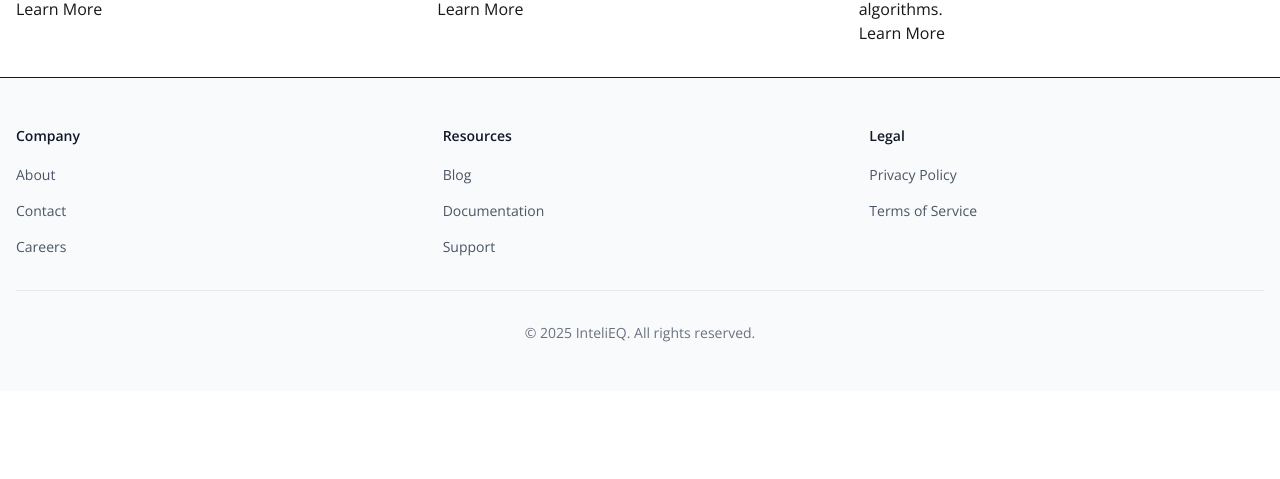
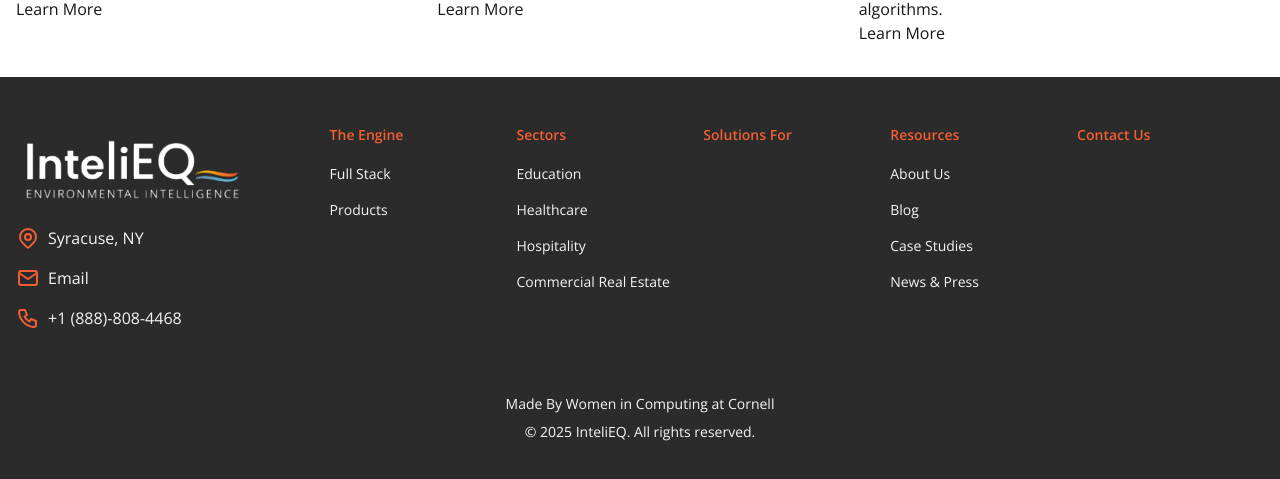
Before and after one commit to cyweng03/InteliEQ, a Next.js app: page / in a window 1280 px wide. Shown: the part 699-1178 px from the top of the page. Before the commit the page ends 1090 px from the top, so only its background shows below. Built offline with nearby package versions, Linux system fonts and the light colour scheme.

Commit message:
update footer

```diff
--- a/src/app/components/Footer.tsx
+++ b/src/app/components/Footer.tsx
@@ -1,47 +1,77 @@
 import Link from 'next/link';
+import logo from '../assets/InteliEQLogo.png'
 
 export default function Footer() {
   const footerSections = [
     {
-      title: 'Company',
+      title: 'The Engine',
       links: [
-        { name: 'About', path: '/about' },
-        { name: 'Contact', path: '/contact' },
-        { name: 'Careers', path: '/careers' },
+        { name: 'Full Stack', path: '/engine/full-stack' },
+        { name: 'Products', path: '/engine/products' },
       ],
+    },
+    {
+      title: 'Sectors',
+      links: [
+        { name: 'Education', path: '/sectors/education' },
+        { name: 'Healthcare', path: '/sectors/healthcare' },
+        { name: 'Hospitality', path: '/sectors/hospitality' },
+        { name: 'Commercial Real Estate', path: '/sectors/commercial-real-estate' },
+      ],
+    },
+    {
+      title: 'Solutions For',
+      path: '/solutions',
+      links: []
     },
     {
       title: 'Resources',
       links: [
-        { name: 'Blog', path: '/blog' },
-        { name: 'Documentation', path: '/docs' },
-        { name: 'Support', path: '/support' },
+        { name: 'About Us', path: '/resources/about-us' },
+        { name: 'Blog', path: '/resources/blog' },
+        { name: 'Case Studies', path: '/resources/case-studies' },
+        { name: 'News & Press', path: '/resources/news-press' },
       ],
     },
     {
-      title: 'Legal',
-      links: [
-        { name: 'Privacy Policy', path: '/privacy' },
-        { name: 'Terms of Service', path: '/terms' },
-      ],
+      title: 'Contact Us',
+      path: '/contact',
+      links: []
     },
   ];
 
   return (
-    <footer className="bg-gray-50 border-t">
-      <div className="container mx-auto px-4 py-12">
-        <div className="grid grid-cols-1 md:grid-cols-3 gap-8">
+    <footer className="bg-brand-black px-4 py-12 ">
+      <div className='flex flex-row  jufstify-between container mx-auto space-x-20'>
+        <div className='flex flex-1 flex-col space-y-4'>
+          <Link href="/" className="flex items-center space-x-2"><img src={logo.src} alt="InteliEQ Logo" /></Link>
+
+          <div className='flex flex-row space-x-2 text-brand-orange'>
+            <svg xmlns="http://www.w3.org/2000/svg" width="24" height="24" viewBox="0 0 24 24" fill="none" stroke="currentColor" stroke-width="2" stroke-linecap="round" stroke-linejoin="round" ><path stroke="none" d="M0 0h24v24H0z" fill="none" /><path d="M9 11a3 3 0 1 0 6 0a3 3 0 0 0 -6 0" /><path d="M17.657 16.657l-4.243 4.243a2 2 0 0 1 -2.827 0l-4.244 -4.243a8 8 0 1 1 11.314 0z" /></svg>
+            <div className='text-brand-white'>Syracuse, NY</div>
+          </div>
+          <div className='flex flex-row space-x-2 text-brand-orange'>
+            <svg xmlns="http://www.w3.org/2000/svg" width="24" height="24" viewBox="0 0 24 24" fill="none" stroke="currentColor" stroke-width="2" stroke-linecap="round" stroke-linejoin="round" ><path stroke="none" d="M0 0h24v24H0z" fill="none" /><path d="M3 7a2 2 0 0 1 2 -2h14a2 2 0 0 1 2 2v10a2 2 0 0 1 -2 2h-14a2 2 0 0 1 -2 -2v-10z" /><path d="M3 7l9 6l9 -6" /></svg>
+            <div className='text-brand-white'>Email</div>
+          </div>
+          <div className='flex flex-row space-x-2 text-brand-orange'>
+            <svg xmlns="http://www.w3.org/2000/svg" width="24" height="24" viewBox="0 0 24 24" fill="none" stroke="currentColor" stroke-width="2" stroke-linecap="round" stroke-linejoin="round" ><path stroke="none" d="M0 0h24v24H0z" fill="none" /><path d="M5 4h4l2 5l-2.5 1.5a11 11 0 0 0 5 5l1.5 -2.5l5 2v4a2 2 0 0 1 -2 2a16 16 0 0 1 -15 -15a2 2 0 0 1 2 -2" /></svg>
+            <div className='text-brand-white'>+1 (888)-808-4468</div>
+          </div>
+        </div>
+        <div className="container flex-4">
+          <div className="flex flex-row">
             {footerSections.map((section) => (
-            <div key={section.title}>
-              <h3 className="text-sm font-semibold text-gray-900 mb-4">
+              <div key={section.title} className="flex-1">
+                <h3 className="text-sm font-semibold text-brand-orange mb-4">
                   {section.title}
                 </h3>
                 <ul className="space-y-3">
-                {section.links.map((link) => (
+                  {section.links?.map((link) => (
                     <li key={link.path}>
                       <Link
                         href={link.path}
-                      className="text-sm text-gray-600 hover:text-gray-900"
+                        className="text-sm text-brand-white hover:text-brand-orange"
                       >
                         {link.name}
                       </Link>
@@ -51,12 +81,17 @@ export default function Footer() {
               </div>
             ))}
           </div>
-        <div className="mt-8 pt-8 border-t border-gray-200">
-          <p className="text-sm text-gray-500 text-center">
+
+        </div>
+
+      </div>
+      <div className="mt-8 pt-8 flex flex-col text-center text-sm text-brand-white space-y-2">
+        <p> Made By Women in Computing at Cornell</p>
+        <p>
           © {new Date().getFullYear()} InteliEQ. All rights reserved.
         </p>
       </div>
-      </div>
+
     </footer>
   );
 }
```
Lines whose indentation alone changed are shown as unchanged.
